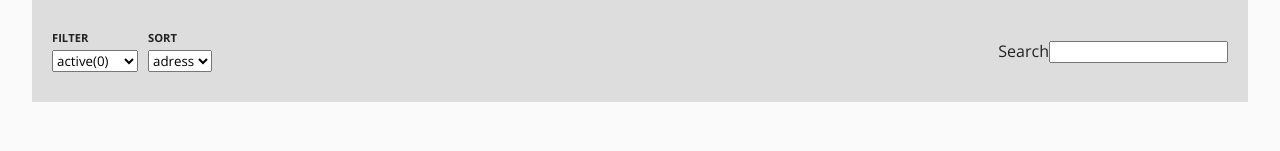
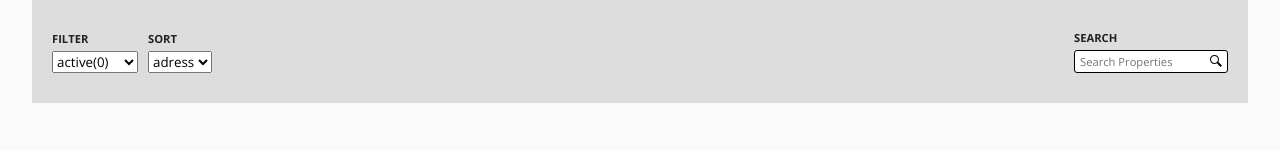
Before and after one commit to Pedrohamoura-Git/stealth-test-properties-list-vue, a Vue app: page / in a window 1280 px wide. Shown: the top 151 px of the page. Built offline with nearby package versions, Linux system fonts and the light colour scheme.

Commit message:
minor update - style update(Search.vue)

```diff
--- a/src/widgets/Search/Search.vue
+++ b/src/widgets/Search/Search.vue
@@ -1,7 +1,26 @@
 <template>
   <form action="#" class="search-form">
-    <label for="search">Search</label>
-    <input type="search" id="search" name="search" />
+    <label for="search" class="search-form__label"
+      >Search
+      <svg
+        class="search-form__icon"
+        xmlns="http://www.w3.org/2000/svg"
+        width="24"
+        height="24"
+        viewBox="0 0 24 24"
+      >
+        <path
+          d="M21.172 24l-7.387-7.387c-1.388.874-3.024 1.387-4.785 1.387-4.971 0-9-4.029-9-9s4.029-9 9-9 9 4.029 9 9c0 1.761-.514 3.398-1.387 4.785l7.387 7.387-2.828 2.828zm-12.172-8c3.859 0 7-3.14 7-7s-3.141-7-7-7-7 3.14-7 7 3.141 7 7 7z"
+        />
+      </svg>
+      <input
+        type="search"
+        id="search"
+        class="search-form__input"
+        name="search"
+        placeholder="Search Properties"
+      />
+    </label>
   </form>
 </template>
 
@@ -9,4 +28,4 @@
 export default {}
 </script>
 
-<style lang="scss" scoped></style>
+<style lang="scss" src="./_search.scss" scoped />
--- a/src/widgets/Search/_search.scss
+++ b/src/widgets/Search/_search.scss
@@ -0,0 +1,32 @@
+@import '../../assets/scss/index.scss';
+
+.search-form {
+  position: relative;
+  &__label {
+    display: flex;
+    flex-direction: column;
+    align-items: flex-start;
+    font-size: 0.7rem;
+    font-weight: 700;
+    text-transform: uppercase;
+  }
+
+  &__input {
+    border: 1px solid;
+    border-radius: $border-radius-very-small;
+    font-size: 0.7rem;
+    margin-top: 5px;
+    padding: 3px 5px;
+  }
+
+  &__icon {
+    transform: scale(0.5);
+    position: absolute;
+    right: 0;
+    bottom: 0px;
+
+    &:hover {
+      cursor: pointer;
+    }
+  }
+}
```
